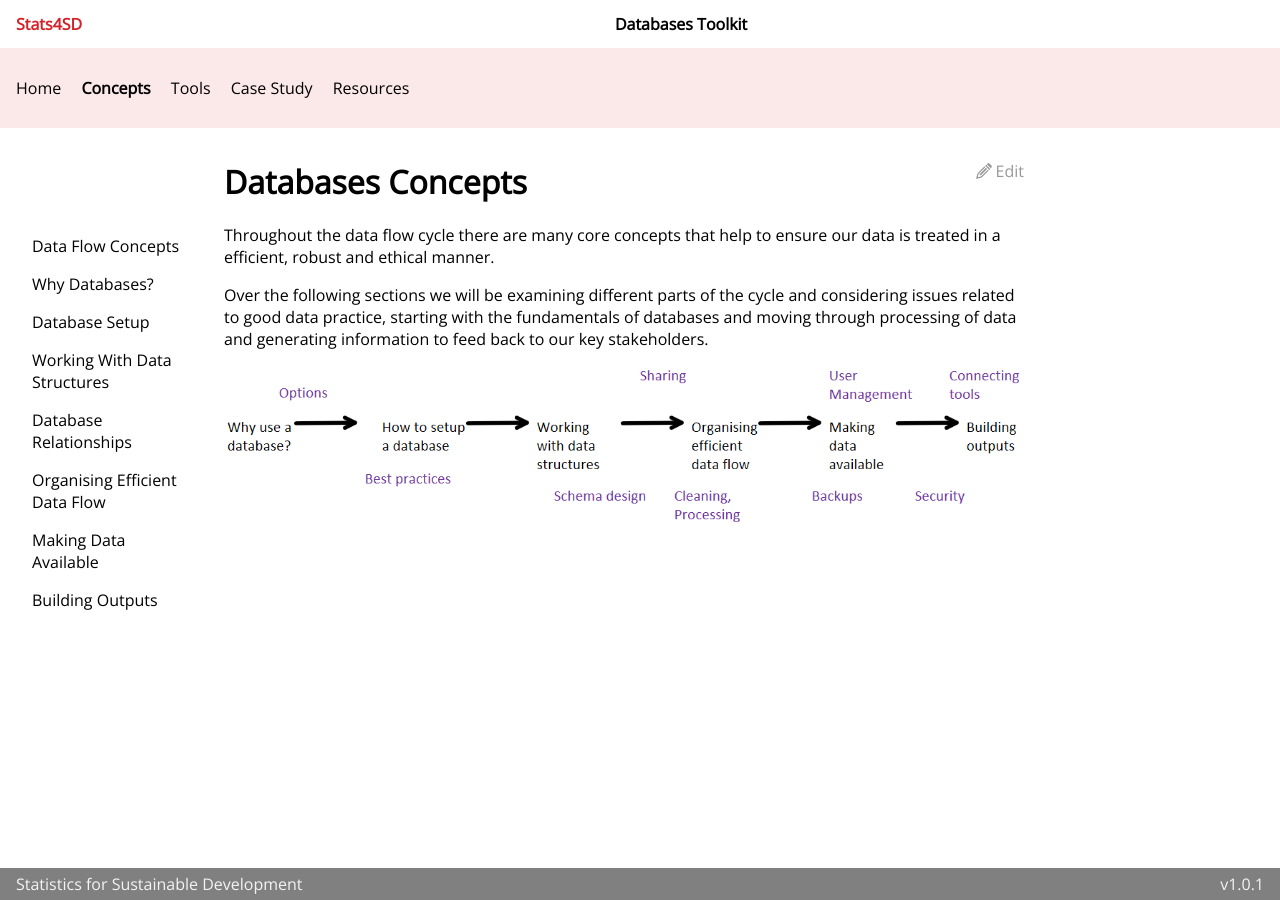
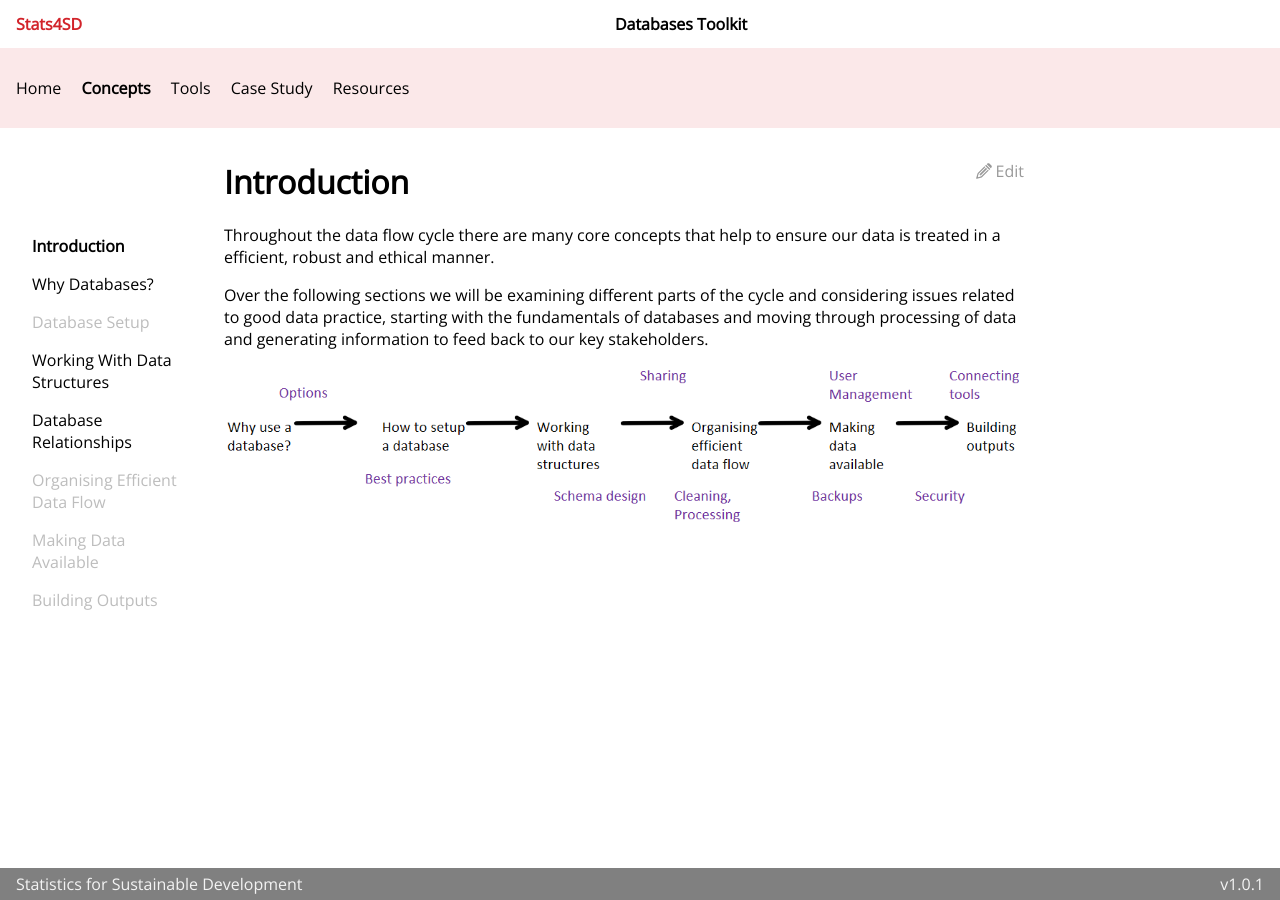
Before and after one commit to stats4sd/Installation-Guides, a Jekyll site: the page built from guides/Concepts/introduction.md, in a window 1280 px wide. Built offline with Jekyll 4.4.1, drawn with Linux system fonts in a browser that asks for light colours.

Commit message:
fix disabled sections and concepts nav (show active introduction)

```diff
--- a/assets/css/typography.css
+++ b/assets/css/typography.css
@@ -19,15 +19,13 @@ a.active {
   color: #d2232a;
 }
 
-.main-content__sidebar>a>span.active {
+.main-content__sidebar > a > span.active {
   font-weight: bold;
 }
 
 a.disabled {
   pointer-events: none;
-  cursor: default;
-  text-decoration: none;
-  color: #bdbdbd;
+  color: #bdbdbd !important;
 }
 
 .sidebar__link--coming-soon {
@@ -40,7 +38,7 @@ a.disabled {
   list-style-type: circle;
 }
 
-.sidebar__subsection>a {
+.sidebar__subsection > a {
   padding-left: 10px;
   text-decoration: none;
   display: block;
@@ -49,7 +47,7 @@ a.disabled {
 
 /* when images are floated and are taller than text we want to limit the next section starting alongside the same image */
 
-.page.Introduction>h3,
-.page.Introduction>h2 {
+.page.Introduction > h3,
+.page.Introduction > h2 {
   clear: both;
 }
--- a/guides/Concepts/Concepts.md
+++ b/guides/Concepts/introduction.md
@@ -1,11 +1,11 @@
 ---
 layout: default
 section: Concepts
-title: Databases Concepts
-permalink: /concepts
+title: Introduction
+permalink: /concepts/introduction
 ---
 
-# Databases Concepts
+# Introduction
 
 Throughout the data flow cycle there are many core concepts that help to ensure our data is treated in a efficient, robust and ethical manner.
 
```
Also changed, not shown: _data/pagesMeta.yaml (+7 -7 lines).
